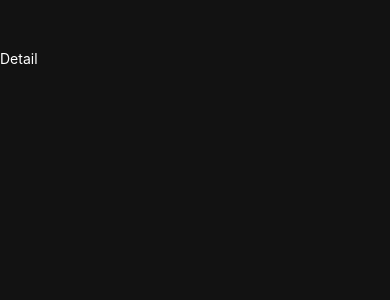
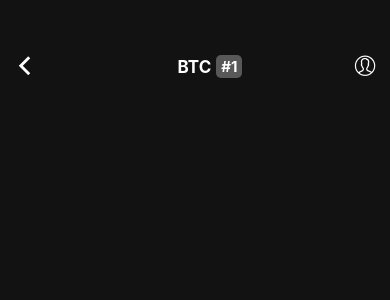
Before and after one commit to elftvxq/react-native-crypto-price-tracker, a React Native app: screen / in a window 390 px wide. Shown: the top 300 px of the page. Built offline with nearby package versions, Linux system fonts and the light colour scheme.

Commit message:
reconstructure the coin detail fold and extract coindetail page header

```diff
--- /dev/null
+++ b/src/screens/CoinDetailedScreen/components/CoinDetailHeader/index.jsx
@@ -0,0 +1,26 @@
+import React from 'react';
+import { View, Text, Image } from 'react-native';
+import { Ionicons, EvilIcons } from '@expo/vector-icons';
+import styles from './style';
+
+const CoinDetailHeader = (props) => {
+  const { image, name, symbol, marketCapRank } = props;
+  return (
+    <View style={styles.headerContainer}>
+      <Ionicons name='chevron-back-sharp' size={30} color='white' />
+      <View style={styles.tickerContainer}>
+        <Image source={{ url: image }} style={{ width: 25, height: 25 }} />
+        <Text style={styles.tickerTitle}>{symbol.toUpperCase()}</Text>
+        <View style={styles.rankContainer}>
+          <Text style={{ color: 'white', fontWeight: 'bold', fontSize: 15 }}>
+            #{marketCapRank}
+          </Text>
+        </View>
+      </View>
+
+      <EvilIcons name='user' size={30} color='white' />
+    </View>
+  );
+};
+
+export default CoinDetailHeader;
--- /dev/null
+++ b/src/screens/CoinDetailedScreen/components/CoinDetailHeader/style.js
@@ -0,0 +1,28 @@
+import { StyleSheet } from 'react-native';
+
+const styles = StyleSheet.create({
+  headerContainer: {
+    flexDirection: 'row',
+    paddingHorizontal: 10,
+    alignItems: 'center',
+    justifyContent: 'space-between',
+  },
+  tickerContainer: {
+    flexDirection: 'row',
+    alignItems: 'center',
+  },
+  tickerTitle: {
+    color: 'white',
+    fontWeight: 'bold',
+    marginHorizontal: 5,
+    fontSize: 17,
+  },
+  rankContainer: {
+    borderRadius: 5,
+    backgroundColor: '#585858',
+    paddingHorizontal: 5,
+    paddingVertical: 2,
+  },
+});
+
+export default styles;
--- a/src/screens/CoinDetailedScreen/index.jsx
+++ b/src/screens/CoinDetailedScreen/index.jsx
@@ -1,10 +1,24 @@
 import React from 'react';
-import { View, Text } from 'react-native';
+import { View, Text, Image } from 'react-native';
+import { Ionicons, EvilIcons } from '@expo/vector-icons';
+import Coin from '../../../assets/data/crypto.json';
+import CoinDetailHeader from './components/CoinDetailHeader';
 
 const CoinDetailedScreen = () => {
+  const {
+    image: { small },
+    symbol,
+    name,
+    market_data: { market_cap_rank },
+  } = Coin;
   return (
     <View>
-      <Text style={{ color: 'white' }}>Detail </Text>
+      <CoinDetailHeader
+        image={small}
+        name={name}
+        symbol={symbol}
+        marketCapRank={market_cap_rank}
+      />
     </View>
   );
 };
```
